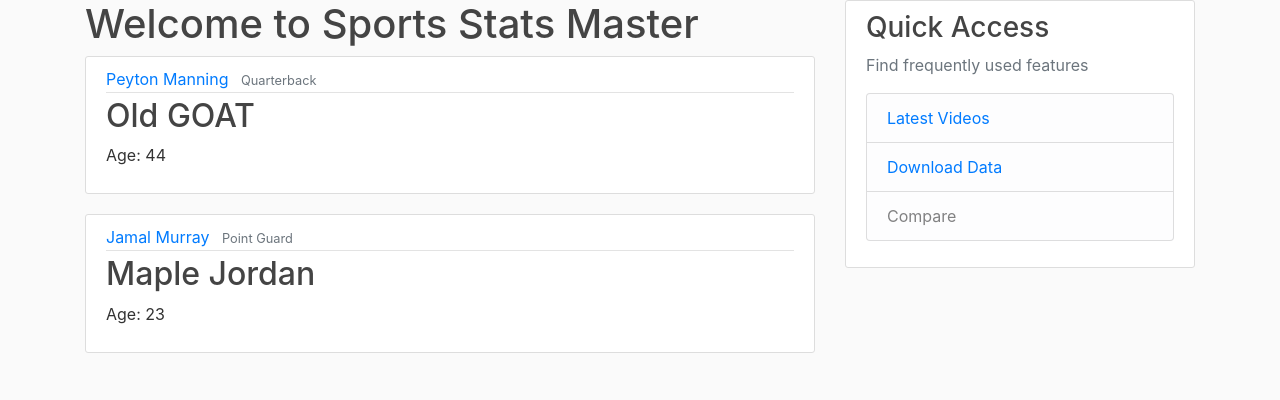
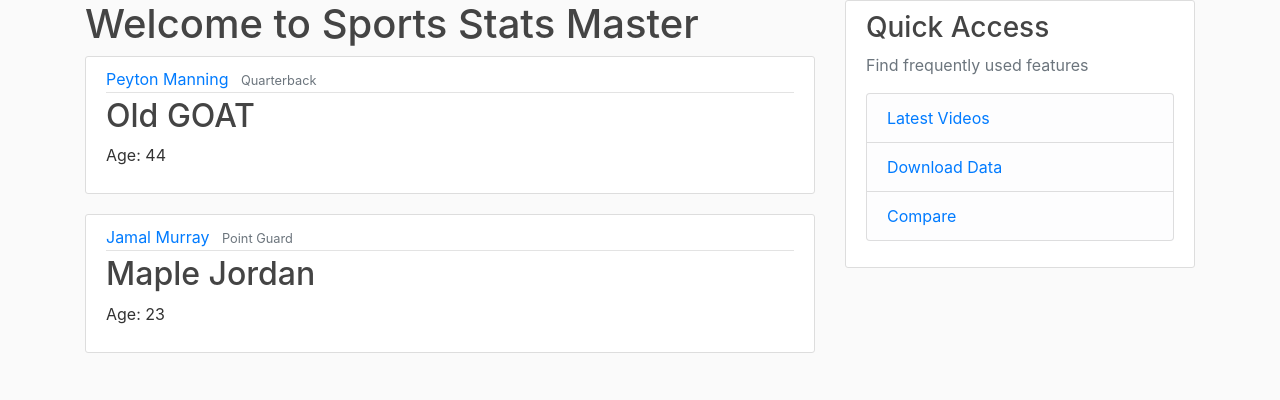
Before and after one commit to zxstewart/SoftDev_Project, a Flask app: page / in a window 1280 px wide. Shown: the part 80-480 px from the top of the page. Run offline with Flask 2, Linux system fonts and the light colour scheme; some libraries are stand-ins or nearby versions.

Commit message:
add compare link to layout sidebar

```diff
--- /dev/null
+++ b/project-code/sportsapp/templates/compare.html
@@ -0,0 +1,4 @@
+{% extends "layout.html" %}
+{% block content %}
+
+{% endblock content%}
--- a/project-code/sportsapp/templates/layout.html
+++ b/project-code/sportsapp/templates/layout.html
@@ -67,7 +67,7 @@
                   <!--changed the sidebar options from default to some more likely pages?-->
                   <li class="list-group-item list-group-item-light"><a href="/video">Latest Videos</a></li>
                   <li class="list-group-item list-group-item-light"><a href="{{ url_for('download_data') }}">Download Data</a></li>
-                  <li class="list-group-item list-group-item-light">Compare</li>
+                  <li class="list-group-item list-group-item-light"><a href="/compare">Compare</a></li>
                 </ul>
               </p>
             </div>
```
